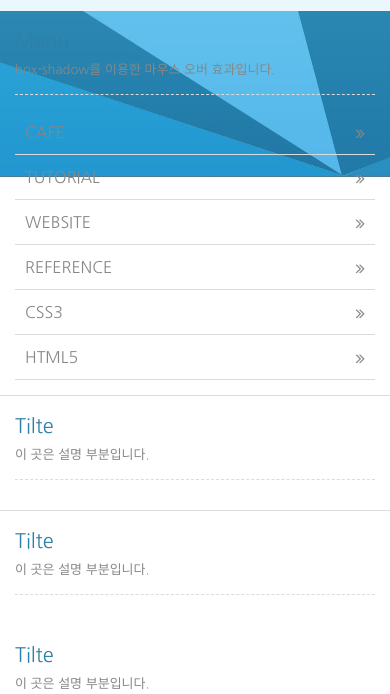
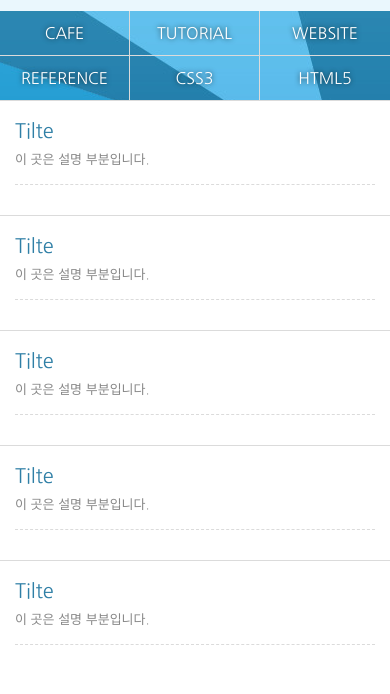
Before and after one commit to s0369852/responsive, a plain HTML site: page index.html in a window 390 px wide. Shown: the part 150-844 px from the top of the page. Drawn offline with Linux system fonts and the light colour scheme; a web font is replaced by a local one.

Commit message:
col1 메뉴 반응형

```diff
--- a/css/style.css
+++ b/css/style.css
@@ -430,10 +430,40 @@ body {background: url(../img/header_bg.jpg) repeat-x center top;}
 
     .nav li {width: 50%;}
     .nav .nav_right li {width: 50%;}
-    /* 전체 메뉴 */
+    /* // 전체 메뉴 */
 
     .title .btn {display: none;}
-    /* 타이틀 버튼 */
+    /* // 타이틀 버튼 */
+
+    .column.col1 {
+        padding: 0;
+        border-bottom: 0;
+    }
+    .column.col1 .col_title {display:  none;}
+    .column.col1 .col_description {display: none;}
+    .column.col1 .menu ul {overflow: hidden;}
+    .column.col1 .menu li {
+        float: left;
+        width: 33.333%;
+        text-align: center;
+        border-right: 1px solid #dbdbdb;
+        box-sizing: border-box;
+        /* border-right를 주고나면 1px씩 총 3px이 width값에 추가가 된다. 그렇게 되면 3등분해논 것이 깨지게 되는데,
+            이때 box-sizing: border-box를 주게 되면, border값이 width값 안에 할당이 되므로 width값이 유지가 된다.*/
+    }
+    .column.col1 .menu li:nth-child(3n) {border-right: 0;}
+    /* 너비가 3등분이 되면서 3번째와 6번째 오른쪽에 border값이 겹침이 일어나므로 겸침을 없애기 위해 nth-child로 3의 배수 번째에는 border-right값을 없앰. */
+    .column.col1 .menu li a {
+        color: #ffffff;
+        text-shadow: 0 0 5px rgba(0, 0, 0, .7);
+    }
+    .column.col1 .menu li a:hover {
+        box-shadow: none;
+        background: rgba(36, 130, 174, .4);
+    }
+    .column.col1 .menu li i {display: none;}
+    .column.col2 {background: #ffffff;}
+    .column.col4 {border-top: 1px solid #dbdbdb;}
 }
 
 /* 화면 너비 0 ~ 480px */
```
